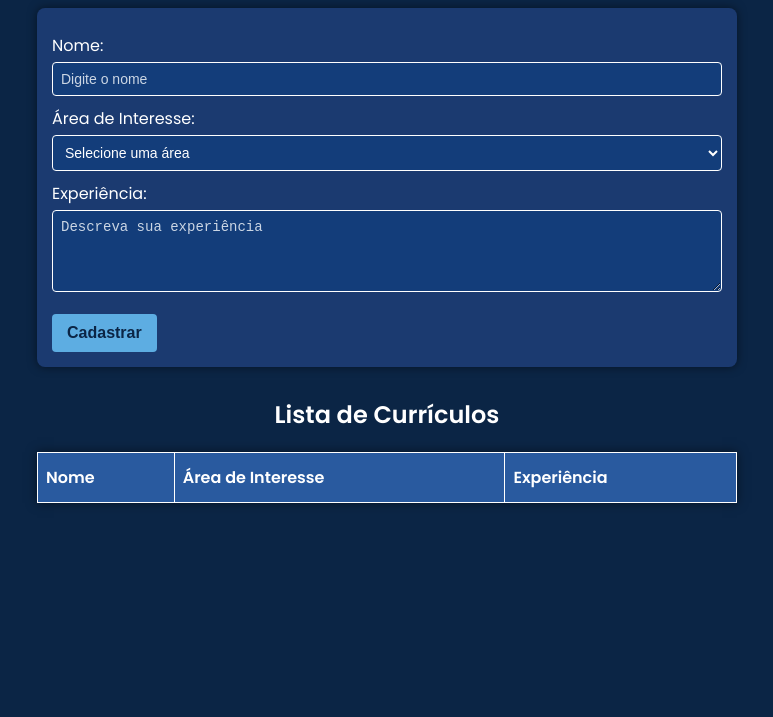
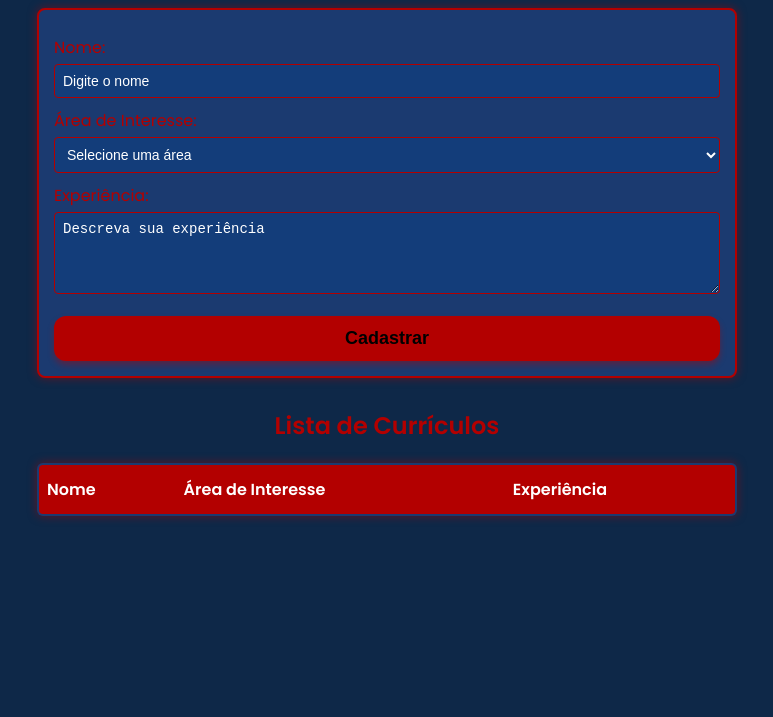
Before and after one commit to lala1602/Laura_curr-culos, a plain HTML site: page index.html in a window 1280 px wide. Shown: the part 83-800 px from the top of the page, without its empty margins (253-1026 px from the left). Drawn offline with Linux system fonts and the light colour scheme.

Commit message:
atualizacao 27

```diff
--- a/index.html
+++ b/index.html
@@ -44,5 +44,7 @@
         </tbody>
     </table>
 
+    <!-- IMPORTANTE: inclusão do script -->
+    <script src="script.js"></script>
 </body>
 </html>
--- a/style.css
+++ b/style.css
@@ -1,4 +1,3 @@
-/* Estilo básico para corpo */
 /* Importa a fonte Poppins do Google Fonts */
 @import url('https://fonts.googleapis.com/css2?family=Poppins:wght@400;600&display=swap');
 
@@ -7,14 +6,15 @@ body {
     max-width: 700px;
     margin: 20px auto;
     padding: 0 15px;
-    background-color: #0b2545; /* azul escuro */
-    color: #fff; /* texto branco */
+    background-color: #0e2848; /* azul escuro */
+    color: #000000; /* texto preto */
 }
 
 /* Títulos */
 h1, h2 {
     text-align: center;
     font-weight: 600;
+    color: #b30000; /* vermelho escuro */
 }
 
 /* Formulário */
@@ -23,61 +23,80 @@ form {
     padding: 15px;
     border-radius: 8px;
     margin-bottom: 30px;
-    box-shadow: 0 0 10px rgba(0,0,0,0.5);
+    box-shadow: 0 0 10px rgba(179, 0, 0, 0.5);
+    border: 2px solid #b30000; /* borda vermelha */
 }
 
 label {
     display: block;
     margin-top: 10px;
+    color: #b30000; /* vermelho nos labels */
 }
 
-/* Inputs e textarea com fundo escuro e texto branco */
+/* Inputs e textarea com fundo azul e texto branco */
 input[type="text"],
 select,
 textarea {
     width: 100%;
     padding: 8px;
     margin-top: 4px;
-    border: 1px solid #fff;
+    border: 1px solid #b30000; /* borda vermelha */
     border-radius: 4px;
     box-sizing: border-box;
     font-size: 14px;
-    background-color: #133d7a;
-    color: #fff;
+    background-color: #133d7a; /* azul médio */
+    color: #ffffff; /* texto branco */
+    transition: border-color 0.3s ease;
 }
 
-/* Placeholder com cor mais clara */
-input::placeholder,
+input[type="text"]::placeholder,
 textarea::placeholder {
-    color: #cbd6e4;
+    color: #ffffff; /* vermelho claro para placeholder */
+}
+
+input[type="text"]:focus,
+select:focus,
+textarea:focus {
+    border-color: #ff0000; /* vermelho vivo no foco */
+    outline: none;
 }
 
 textarea {
     resize: vertical;
 }
 
-/* Botão azul claro com texto escuro */
+/* Botão estilizado */
 button {
     margin-top: 15px;
-    padding: 10px 15px;
-    background-color: #5dade2;
-    color: #0b2545;
+    padding: 12px 20px;
+    background-color: #b30000; /* vermelho */
+    color: #000000; /* texto preto */
     border: none;
-    border-radius: 4px;
+    border-radius: 12px; /* mais arredondado */
     cursor: pointer;
-    font-weight: 600;
-    font-size: 16px;
-    transition: background-color 0.3s ease;
+    font-weight: 700;
+    font-size: 18px;
+    box-shadow: 0 4px 6px rgba(179, 0, 0, 0.4);
+    transition:
+      background-color 0.3s ease,
+      box-shadow 0.3s ease,
+      transform 0.2s ease;
+    width: 100%;
 }
 
 button:hover:not(:disabled) {
-    background-color: #2980b9;
-    color: white;
+    background-color: #ff0000; /* vermelho vivo */
+    box-shadow: 0 6px 10px rgba(255, 0, 0, 0.6);
+    transform: scale(1.05); /* leve zoom */
+    color: #000000; /* texto preto */
 }
 
 button:disabled {
-    background-color: #555;
+    background-color: #999999;
     cursor: not-allowed;
+    color: #666666;
+    box-shadow: none;
+    transform: none;
 }
 
 /* Tabela */
@@ -85,29 +104,35 @@ table {
     width: 100%;
     border-collapse: collapse;
     margin-bottom: 20px;
-    background-color: #1b3a70; /* mesma cor do form para consistência */
-    color: white;
-    box-shadow: 0 0 10px rgba(0,0,0,0.5);
+    background-color: #1b3a70; /* azul do formulário */
+    color: #ffffff; /* texto branco */
+    box-shadow: 0 0 10px rgba(179, 0, 0, 0.5);
+    border-radius: 6px;
+    overflow: hidden;
+    border: 2px solid #b30000; /* borda vermelha */
 }
 
 th, td {
-    border: 1px solid #fff;
+    border: 1px solid #b30000;
     padding: 12px 8px;
     text-align: left;
+    color: #ffffff; /* texto branco nas células */
 }
 
 th {
-    background-color: #295a9f;
+    background-color: #b30000;
+    color: #ffffff;
 }
 
 /* Hover para as linhas da tabela */
 tbody tr:hover {
-    background-color: #133d7a;
+    background-color: #ffffff;
+    color: #000000; /* texto preto no hover para contraste */
 }
 
 /* Parágrafo de observação */
 p em {
-    color: #a8bbd3;
+    color: #ffffff;
     font-size: 14px;
     display: block;
     text-align: center;
```
Also changed, not shown: script.js (indentation only).
